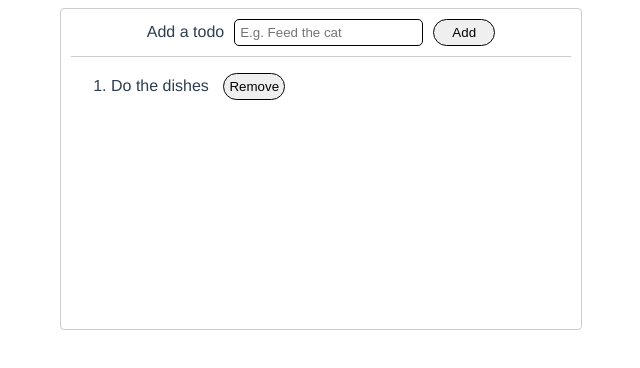
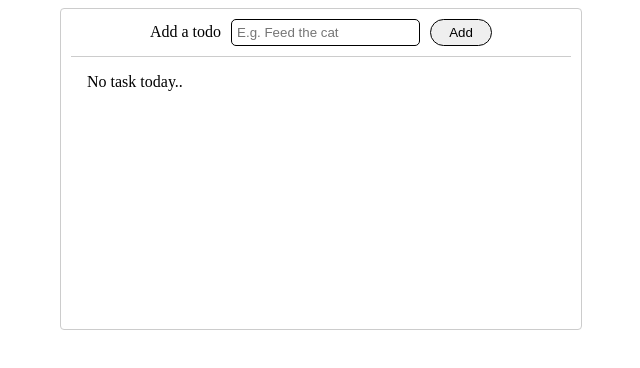
Before and after one commit to yognsk1/todo-app, a Vue app: page / in a window 1280 px wide. Shown: the top 368 px of the page, without its empty margins (319-959 px from the left). Built offline with nearby package versions, Linux system fonts and the light colour scheme.

Commit message:
introduce class component.

```diff
--- a/package.json
+++ b/package.json
@@ -9,7 +9,8 @@
   },
   "dependencies": {
     "core-js": "^3.6.5",
-    "vue": "^2.6.11"
+    "vue": "^2.6.12",
+    "vue-class-component": "^7.2.6"
   },
   "devDependencies": {
     "@vue/cli-plugin-babel": "~4.5.0",
--- a/public/index.html
+++ b/public/index.html
@@ -3,7 +3,11 @@
   <head>
     <meta charset="utf-8" />
     <meta http-equiv="X-UA-Compatible" content="IE=edge" />
-    <meta name="viewport" content="width=device-width,initial-scale=1.0" />
+    <meta
+      name="viewport"
+      content="width=device-width, initial-scale=1, shrink-to-fit=no"
+    />
+
     <link rel="icon" href="<%= BASE_URL %>favicon.ico" />
     <title><%= htmlWebpackPlugin.options.title %></title>
   </head>
--- a/src/App.vue
+++ b/src/App.vue
@@ -1,18 +1,19 @@
 <template>
-  <div id="app">
-    <TodoList />
-  </div>
+  <TodoList />
 </template>
 
 <script>
+import Vue from "vue";
+import Component from "vue-class-component";
 import TodoList from "./components/TodoList.vue";
 
-export default {
-  name: "App",
+@Component({
   components: {
     TodoList,
   },
-};
+})
+class App extends Vue {}
+export default App;
 </script>
 
 <style>
--- a/src/components/TodoList.vue
+++ b/src/components/TodoList.vue
@@ -7,7 +7,7 @@
         id="new-todo"
         placeholder="E.g. Feed the cat"
       />
-      <button>Add</button>
+      <button class="add-btn">Add</button>
     </form>
     <ol v-if="todos.length">
       <li v-for="(todo, index) in todos" v-bind:key="todo.id">
@@ -17,37 +17,36 @@
         </button>
       </li>
     </ol>
-    <span v-else>No work today</span>
+    <div v-else style="margin:1em;">No task today..</div>
   </div>
 </template>
 
 <script>
-export default {
-  name: "TodoList",
-  data: function() {
+import Vue from "vue";
+import Component from "vue-class-component";
+
+@Component
+class TodoList extends Vue {
+  data() {
     return {
       newTodoText: "",
-      todos: [
-        {
-          id: 0,
-          title: "Do the dishes",
-        },
-      ],
+      todos: [],
     };
-  },
-  methods: {
-    addNewTodo: function() {
+  }
+  addNewTodo() {
+    if (this.newTodoText) {
       this.todos.push({
         id: this.todos.length,
         title: this.newTodoText,
       });
       this.newTodoText = "";
-    },
-    removeTodo: function(index) {
-      this.todos.splice(index, 1);
-    },
-  },
-};
+    }
+  }
+  removeTodo(index) {
+    this.todos.splice(index, 1);
+  }
+}
+export default TodoList;
 </script>
 
 <!-- Add "scoped" attribute to limit CSS to this component only -->
@@ -89,4 +88,8 @@ li {
   background: red;
   color: #fff;
 }
+.add-btn:hover {
+  background: rgb(123, 68, 224);
+  color: #fff;
+}
 </style>
```
Also changed, not shown: 1 other file (tests, documents, lock files or other folders).
